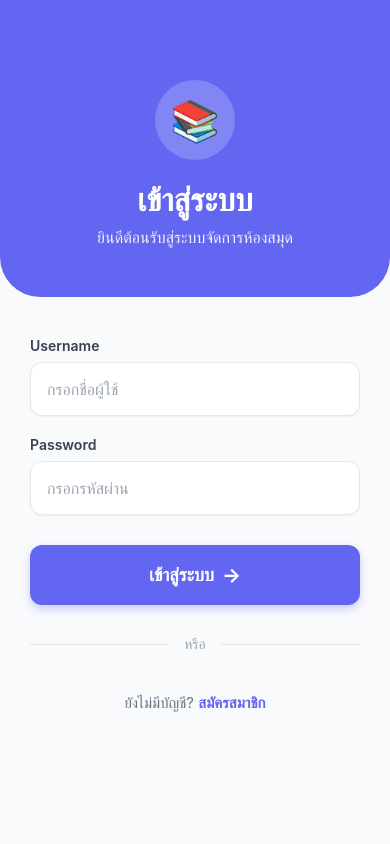
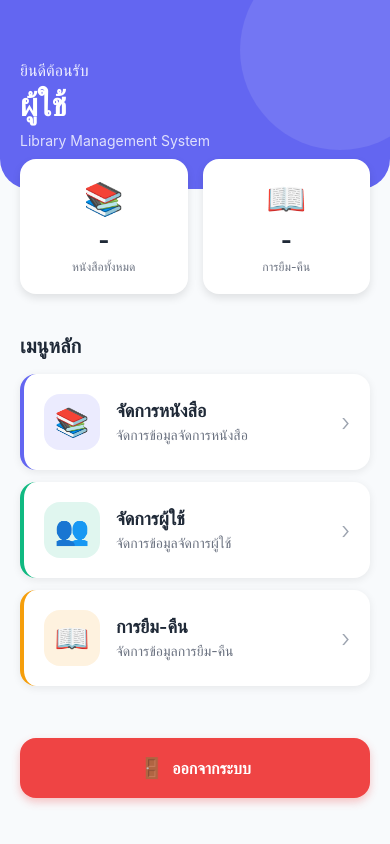
Before and after one commit to Poom028/Project-, a React Native app in the folder frontend/: screen /Home in a window 390 px wide. Built offline with nearby package versions, Linux system fonts and the light colour scheme.

Commit message:
Fix logout functionality: Ensure navigation works correctly after logout

```diff
--- a/frontend/App.js
+++ b/frontend/App.js
@@ -34,8 +34,6 @@
           },
         }}
       >
-        {!isAuthenticated ? (
-          <>
         <Stack.Screen
           name="Login"
           component={LoginScreen}
@@ -46,13 +44,13 @@
           component={RegisterScreen}
           options={{ headerShown: false }}
         />
-          </>
-        ) : (
-          <>
         <Stack.Screen
           name="Home"
           component={HomeScreen}
-              options={{ title: 'ระบบยืม-คืนหนังสือ' }}
+          options={{
+            title: 'ระบบยืม-คืนหนังสือ',
+            headerShown: false,
+          }}
         />
         <Stack.Screen
           name="Books"
@@ -69,8 +67,6 @@
           component={TransactionsScreen}
           options={{ title: 'การยืม-คืน' }}
         />
-          </>
-        )}
       </Stack.Navigator>
     </NavigationContainer>
   );
--- a/frontend/src/screens/HomeScreen.js
+++ b/frontend/src/screens/HomeScreen.js
@@ -17,11 +17,21 @@
           text: 'ออกจากระบบ',
           style: 'destructive',
           onPress: async () => {
-            await logout();
-            navigation.reset({
-              index: 0,
-              routes: [{ name: 'Login' }],
-            });
+            try {
+              await logout();
+              // Navigate to Login screen
+              navigation.reset({
+                index: 0,
+                routes: [{ name: 'Login' }],
+              });
+            } catch (error) {
+              console.error('Logout error:', error);
+              // Fallback: navigate anyway
+              navigation.reset({
+                index: 0,
+                routes: [{ name: 'Login' }],
+              });
+            }
           },
         },
       ]
```
Lines whose indentation alone changed are shown as unchanged.
